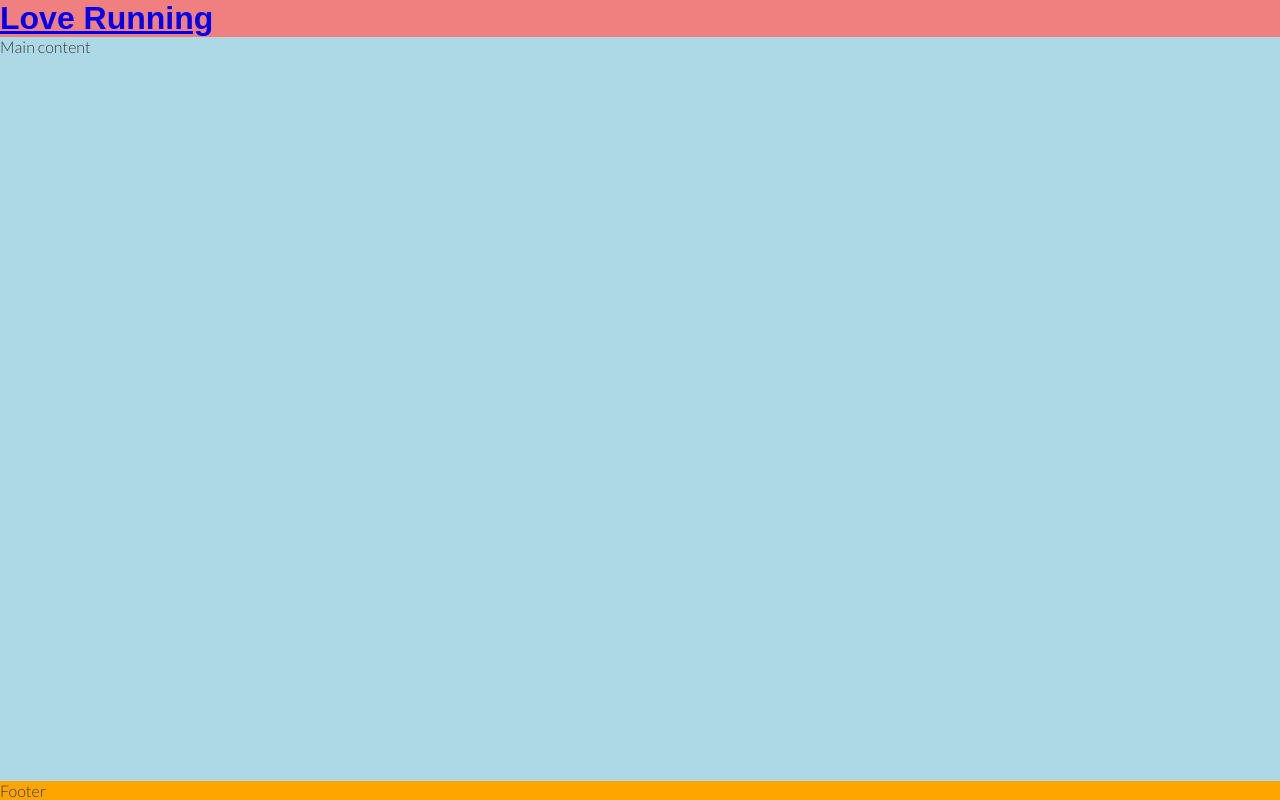
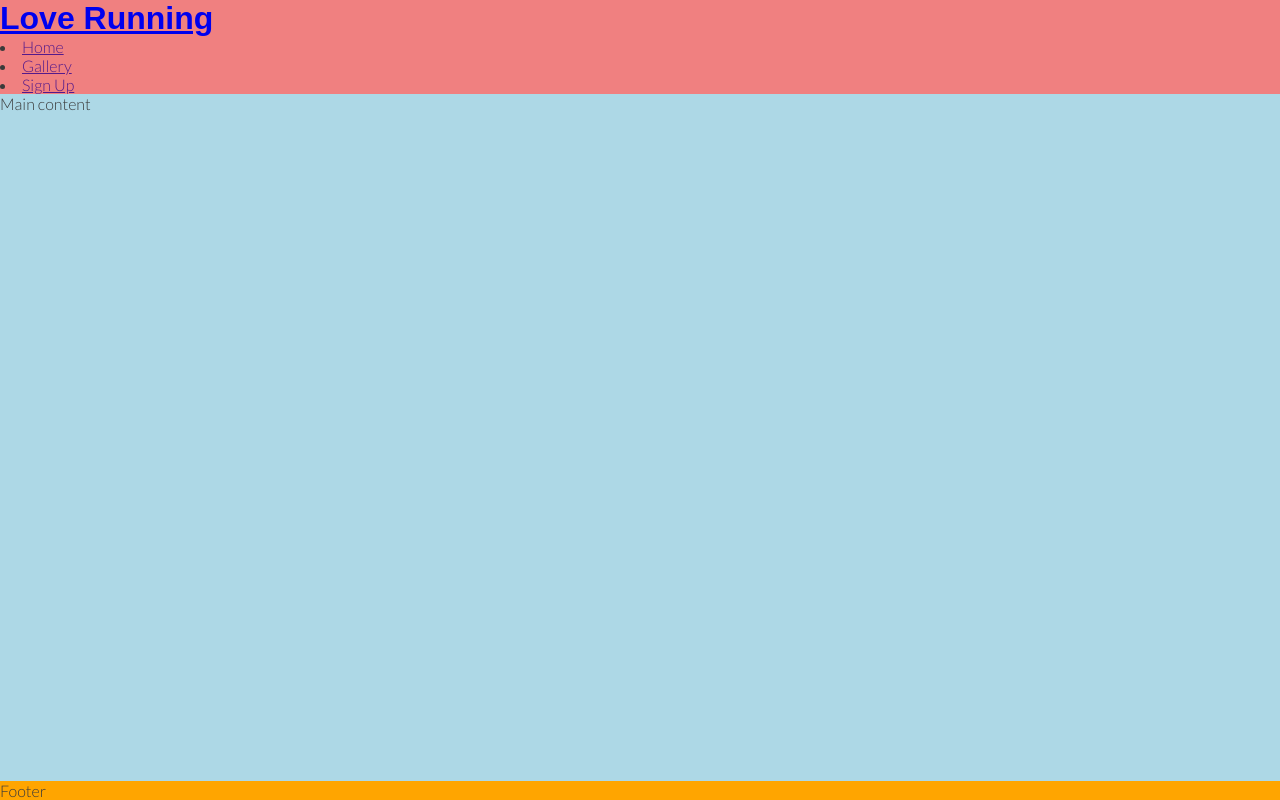
Before and after one commit to SamGree/love-running, a plain HTML site: page index.html in a window 1280 px wide. Drawn offline with Linux system fonts and the light colour scheme.

Commit message:
Create navigation section

```diff
--- a/index.html
+++ b/index.html
@@ -18,8 +18,14 @@
     <header>
         <a href="index.html">
           <h1 id="logo">Love Running</h1>
-
         </a>
+        <nav>
+            <ul></ul>
+            <li><a href="">Home</a></li>
+            <li><a href="">Gallery</a></li>
+            <li><a href="">Sign Up</a></li>
+        </ul>
+        </nav>
     </header>
 
     <!-- Main content -->
```
